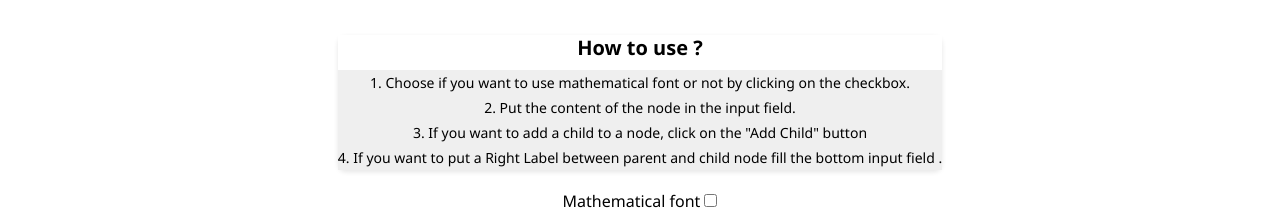
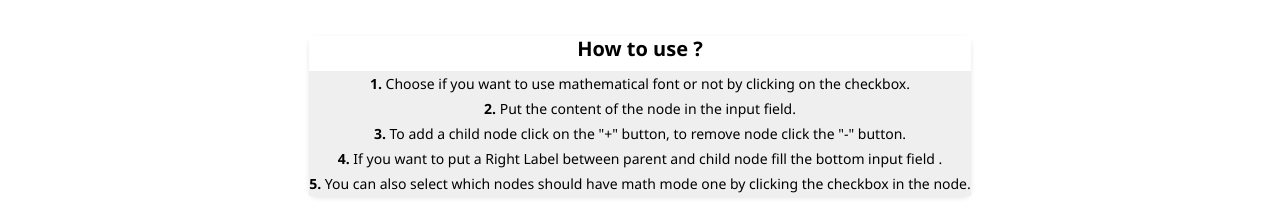
Before and after one commit to ero67/latex-code-generator, a React (Create React App) app: page /proof-trees in a window 1280 px wide. Shown: the part 140-358 px from the top of the page. Built offline with nearby package versions, Linux system fonts and the light colour scheme.

Commit message:
adjusted homepage

```diff
--- a/public/index.html
+++ b/public/index.html
@@ -24,7 +24,7 @@
       work correctly both with client-side routing and a non-root public URL.
       Learn how to configure a non-root public URL by running `npm run build`.
     -->
-    <title>React App</title>
+    <title>LaTeX Code Generator</title>
   </head>
   <body>
     <noscript>You need to enable JavaScript to run this app.</noscript>
--- a/src/Components/Instructions.js
+++ b/src/Components/Instructions.js
@@ -5,14 +5,14 @@ const Instructions = () => {
     return (
         <div className="containerText">
             <p id="question" style={{ fontWeight: 'bold' }}>How to use?</p>
-            <p>1. Choose dimensions of the map</p>
-            <p>2. Fill the map with values</p>
-            <p>3. After pressing submit, mark the needed implicants</p>
+            <p><b>1.</b> Choose dimensions of the map</p>
+            <p><b>2.</b> Fill the map with values</p>
+            <p><b>3.</b> After pressing submit, mark the needed implicants</p>
 
             <p id="question2" style={{ fontWeight: 'bold' }}>How to mark implicants?</p>
             <p>- If marking a rectangular implicant, click the upper left corner and bottom right corner of desired implicant</p>
             <p>- If marking a implicant in single row or column click the beginning and the end of the implicant</p>
-            <p>- If marking an edge implicant, click the corresponding cells on edge.</p>
+            <p>- If marking an edge implicant, click to left and bottom right corner of implicant.</p>
         </div>
     );
 };
--- a/src/Pages/AST.js
+++ b/src/Pages/AST.js
@@ -418,75 +418,18 @@ const SyntaxTreeD3 = () => {
 
   const handleOrientationClick = () => {
     if (indexOfOrientation === 0) {
-      const newWidth = calculateMaxWidth({ ...treeData });
-      console.log(newWidth);
-      // setSvgHeight(newWidth * 75);
-      // setHeight(newWidth * 75);
       setIndexOfOrientation(1);
     } else if (indexOfOrientation === 1) {
-      // setSvgHeight(height);
       setIndexOfOrientation(2);
     } else if (indexOfOrientation === 2) {
-      const newWidth = calculateMaxWidth({ ...treeData });
-      // setSvgHeight(newWidth * 75);
-      // setHeight(newWidth * 75);
       setIndexOfOrientation(3);
     } else if (indexOfOrientation === 3) {
-      // const newDepth = calculateDepth({ ...treeData });
       setIndexOfOrientation(0);
-      // setSvgHeight(newDepth * 100);
+
     }
   };
 
-  // const calculateMaxWidth = useCallback((node) => {
-  //   if (!node) return 0;
 
-  //   let maxWidth = 0;
-  //   const queue = [node]; // Initialize a queue with the root node
-
-  //   while (queue.length > 0) {
-  //     const levelSize = queue.length; // Number of elements at the current level
-  //     maxWidth = Math.max(maxWidth, levelSize); // Update maxWidth if the current level is wider
-
-  //     for (let i = 0; i < levelSize; i++) {
-  //       const currentNode = queue.shift(); // Remove the current node from the queue
-
-  //       // Add the children of the current node to the queue for the next level
-  //       if (currentNode.children) {
-  //         for (let child of currentNode.children) {
-  //           queue.push(child);
-  //         }
-  //       }
-  //     }
-  //   }
-
-  //   return maxWidth;
-  // }, []);
-
-  // function calculateMaxWidth(node) {
-  //   if (!node) return 0;
-
-  //   let maxWidth = 0;
-  //   const queue = [node]; // Initialize a queue with the root node
-
-  //   while (queue.length > 0) {
-  //     const levelSize = queue.length; // Number of elements at the current level
-  //     maxWidth = Math.max(maxWidth, levelSize); // Update maxWidth if the current level is wider
-
-  //     for (let i = 0; i < levelSize; i++) {
-  //       const currentNode = queue.shift(); // Remove the current node from the queue
-
-  //       // Add the children of the current node to the queue for the next level
-  //       if (currentNode.children) {
-  //         for (let child of currentNode.children) {
-  //           queue.push(child);
-  //         }
-  //       }
-  //     }
-  //   }
-
-  //   return maxWidth;
-  // }
 
   const handleLinkClick = useCallback(
     (event, link) => {
@@ -617,17 +560,17 @@ const SyntaxTreeD3 = () => {
         </p>
         {/* <div></div> */}
         <p>
-          1. Click on Create Tree button and type in the value of the root node.
+          <b>1.</b> Click on Create Tree button and type in the value of the root node.
         </p>
         <p>
-          2. Click on the node you want to expand and enter the value of the
+        <b>2.</b> Click on the node you want to expand and enter the value of the
           child.
         </p>
         <p>
-          3. If you want to label the edge, click on the edge and enter the
+        <b>3.</b> If you want to label the edge, click on the edge and enter the
           label you want.
         </p>
-        <p>4. After you are finished, generated the code for created tree.</p>
+        <p><b>4.</b> Using Turn Left button you can turn the tree 90 degrees to the left.</p>
         <p></p>
       </div>
       <div className="settings">
--- a/src/Pages/ProofTree.js
+++ b/src/Pages/ProofTree.js
@@ -363,16 +363,17 @@ const generateBtn = () => {
         </p>
         {/* <div></div> */}
         <p>
-          1. Choose if you want to use mathematical font or not by clicking on
+        <b>1.</b> Choose if you want to use mathematical font or not by clicking on
           the checkbox.
         </p>
         <p>
-          2. Put the content of the node in the input field.
+        <b>2.</b> Put the content of the node in the input field.
         </p>
         <p>
-          3. If you want to add a child to a node, click on the "Add Child" button
+          <b>3.</b> To add a child node click on the "+" button, to remove node click the "-" button.
         </p>
-        <p>4. If you want to put a Right Label between parent and child node fill the bottom input field .</p>
+        <p><b>4.</b> If you want to put a Right Label between parent and child node fill the bottom input field .</p>
+        <p><b>5.</b> You can also select which nodes should have math mode one by clicking the checkbox in the node.</p>
         <p></p>
 
       </div>
```
Also changed, not shown: package.json (+8 -2 lines), 1 other file (tests, documents, lock files or other folders).
